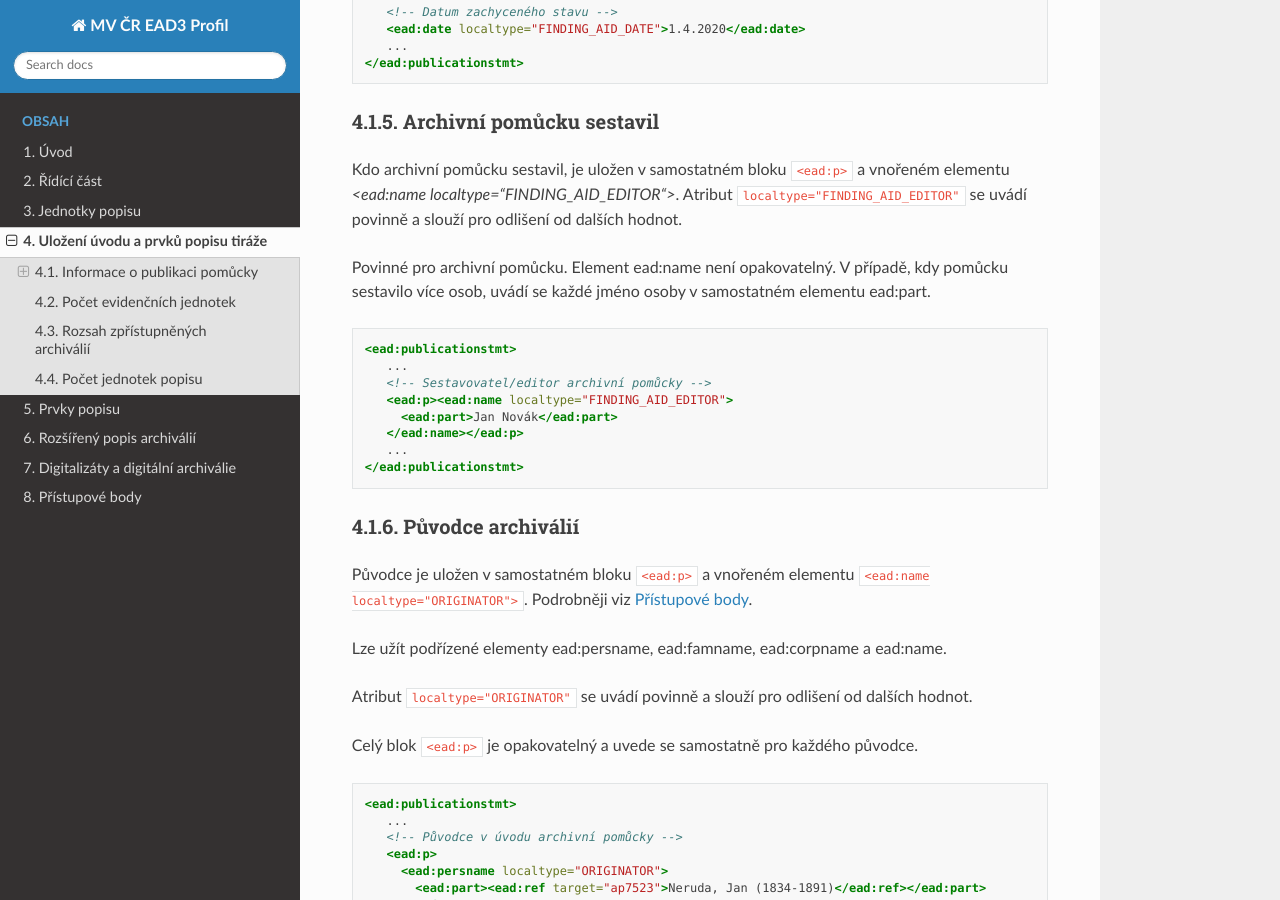
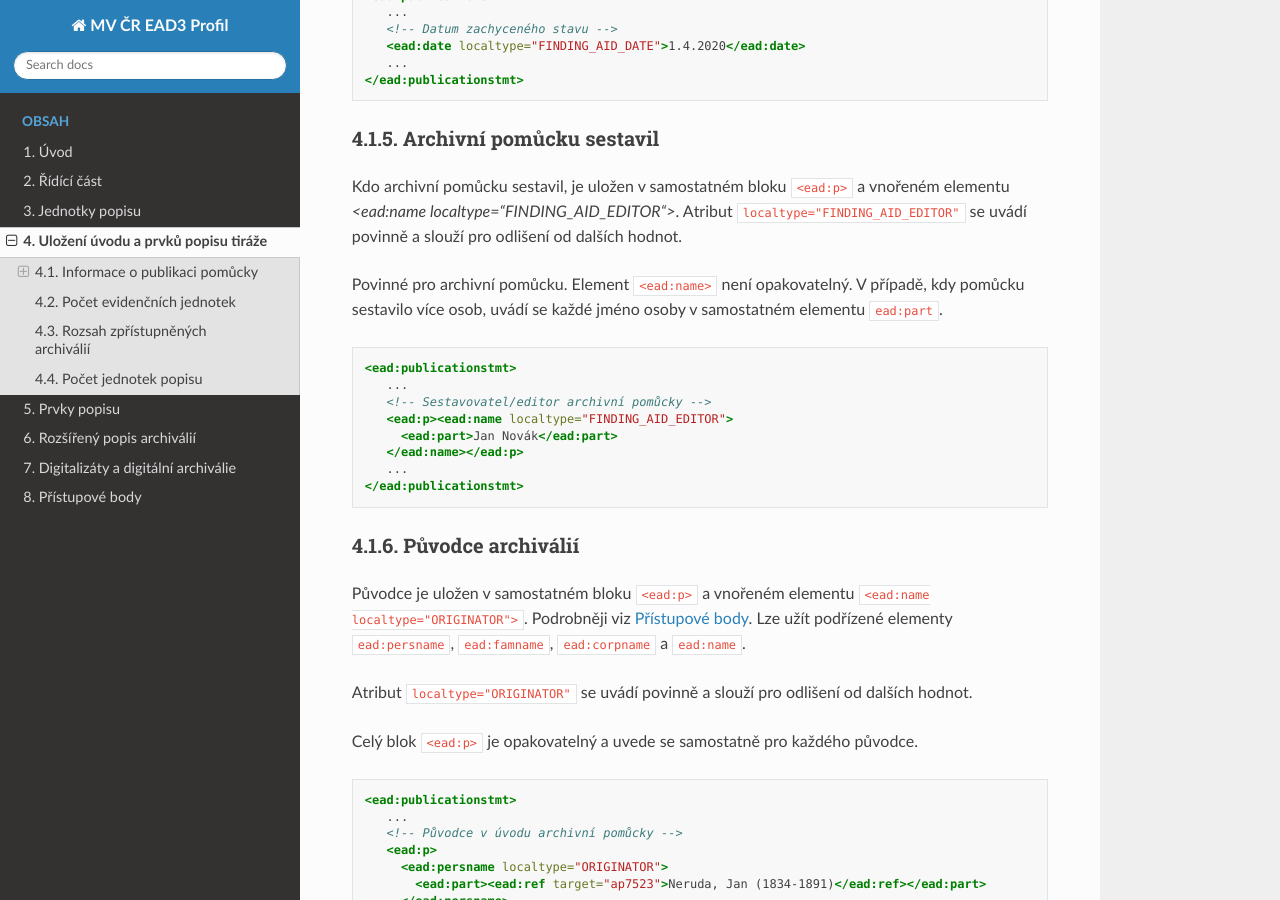
Before and after one commit to elzasw/ead3doc, a Sphinx documentation site: the page built from doc/source/uvod-pomucky.rst, in a window 1280 px wide and 900 px high, scrolled down 1696 px. Built offline with Sphinx 7.4.7 and the Read the Docs theme 3.1.0, drawn with Linux system fonts in a browser that asks for light colours.

Commit message:
#15 Doplnit text u 4.1.6. Původce archiválií

```diff
--- a/doc/source/uvod-pomucky.rst
+++ b/doc/source/uvod-pomucky.rst
@@ -15,6 +15,7 @@
 zachyceny v elementu :ead-el:`publicationstmt`.
 
 Element obsahuje podřízené prvky popisu zachycující:
+
  - :ref:`kdo archivní pomůcku schválil <ead_faintro_approvedby>`
  - :ref:`datum a místo vydání <ead_faintro_releasedateplace>`
  - :ref:`datum vyhotovení archivního popisu <ead_faintro_descdate>`
@@ -22,6 +23,7 @@
  - :ref:`kdo archivní pomůcku sestavil/editor <ead_faintro_faeditor>`
  - :ref:`původce archiválií <ead_faintro_originator>`
  - :ref:`zpracovatele <ead_faintro_arranger>`
+
 
 .. _ead_faintro_approvedby:
 
@@ -136,9 +140,8 @@
 
 Původce je uložen v samostatném bloku ``<ead:p>``
 a vnořeném elementu ``<ead:name localtype="ORIGINATOR">``.
-Podrobněji viz :ref:`ead_ap`.
-
-Lze užít podřízené elementy ead:persname, ead:famname, ead:corpname a ead:name.
+Podrobněji viz :ref:`ead_ap`. Lze užít podřízené elementy
+``ead:persname``, ``ead:famname``, ``ead:corpname`` a ``ead:name``.
 
 Atribut ``localtype="ORIGINATOR"`` se uvádí povinně a slouží
 pro odlišení od dalších hodnot.
```
Also changed, not shown: other parts of doc/source/uvod-pomucky.rst (+3 -1 lines).
